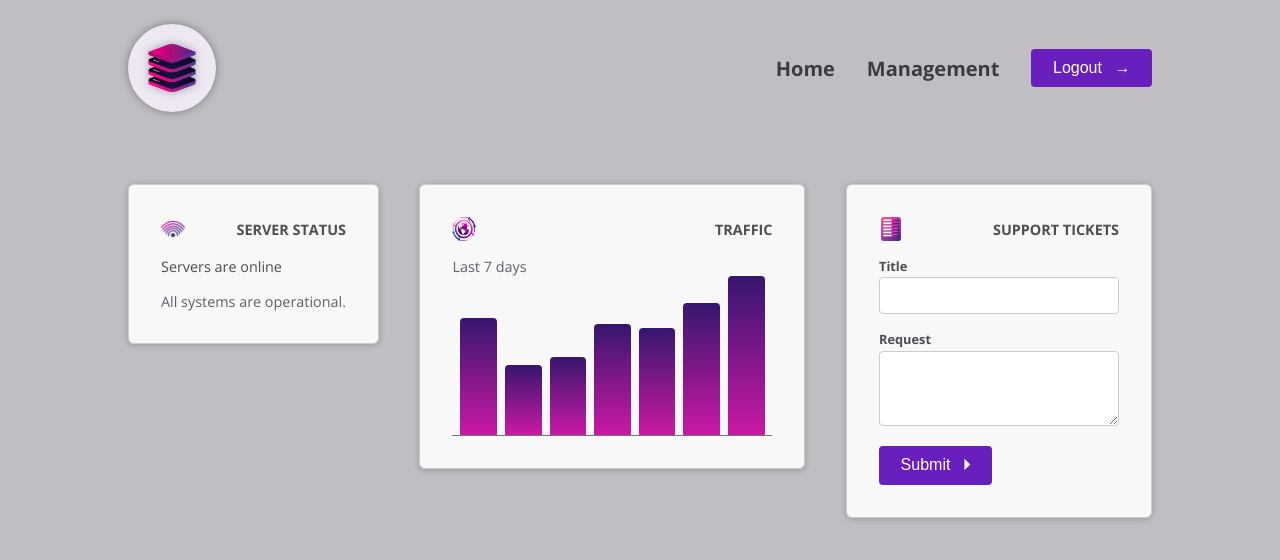
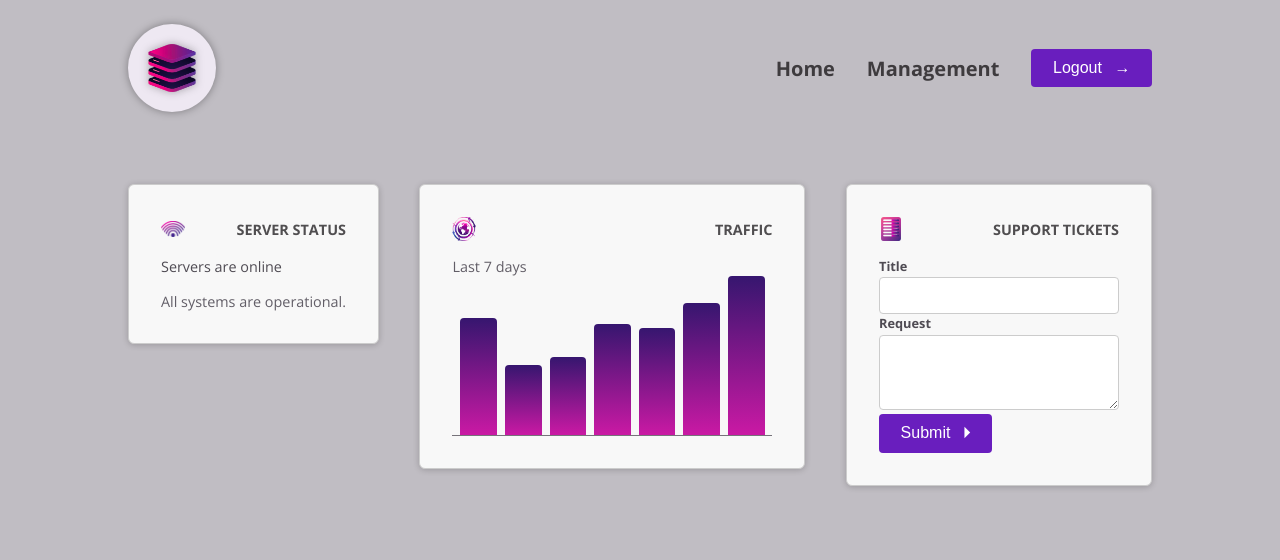
Before and after one commit to SneakyJ/DashboardApp, an Angular app: page / in a window 1280 px wide. Shown: the top 560 px of the page. Built offline with nearby package versions, Linux system fonts and the light colour scheme.

Commit message:
New controlComponent added. Multiple element selection

```diff
--- a/src/app/dashboard/tickets/new-ticket/new-ticket.component.html
+++ b/src/app/dashboard/tickets/new-ticket/new-ticket.component.html
@@ -1,12 +1,10 @@
 <form>
-    <p>
-        <label>Title</label>
+    <app-control label="Title">
         <input name="title" id="title">
-    </p>
-    <p>
-        <label>Request</label>
+    </app-control>
+    <app-control label="Request">
         <textarea name="request" id="request" rows="3"></textarea>
-    </p>
+    </app-control>
     <p>
         <button appButton>
             Submit
--- a/src/app/dashboard/tickets/new-ticket/new-ticket.component.ts
+++ b/src/app/dashboard/tickets/new-ticket/new-ticket.component.ts
@@ -1,10 +1,11 @@
 import { Component } from '@angular/core';
 import { ButtonComponent } from '../../../shared/button/button.component';
+import { ControlComponent } from "../../../shared/control/control.component";
 
 @Component({
   selector: 'app-new-ticket',
   standalone: true,
-  imports: [ButtonComponent],
+  imports: [ButtonComponent, ControlComponent],
   templateUrl: './new-ticket.component.html',
   styleUrl: './new-ticket.component.css'
 })
--- /dev/null
+++ b/src/app/shared/control/control.component.html
@@ -0,0 +1,4 @@
+<p>
+    <label>{{ label() }}</label>
+    <ng-content select="input, textarea"/>
+</p>
--- /dev/null
+++ b/src/app/shared/control/control.component.ts
@@ -0,0 +1,12 @@
+import { Component, input } from '@angular/core';
+
+@Component({
+  selector: 'app-control',
+  standalone: true,
+  imports: [],
+  templateUrl: './control.component.html',
+  styleUrl: './control.component.css'
+})
+export class ControlComponent {
+  label = input.required<string>();
+}
```
Also changed, not shown: src/app/shared/control/control.component.css (added).
